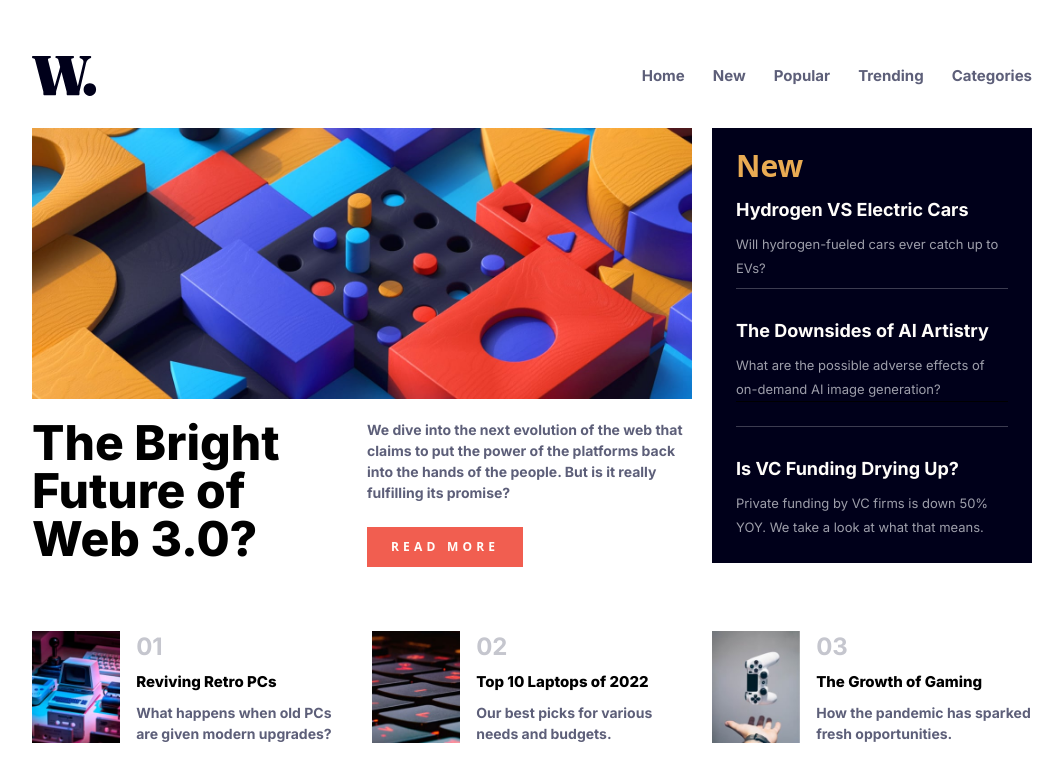
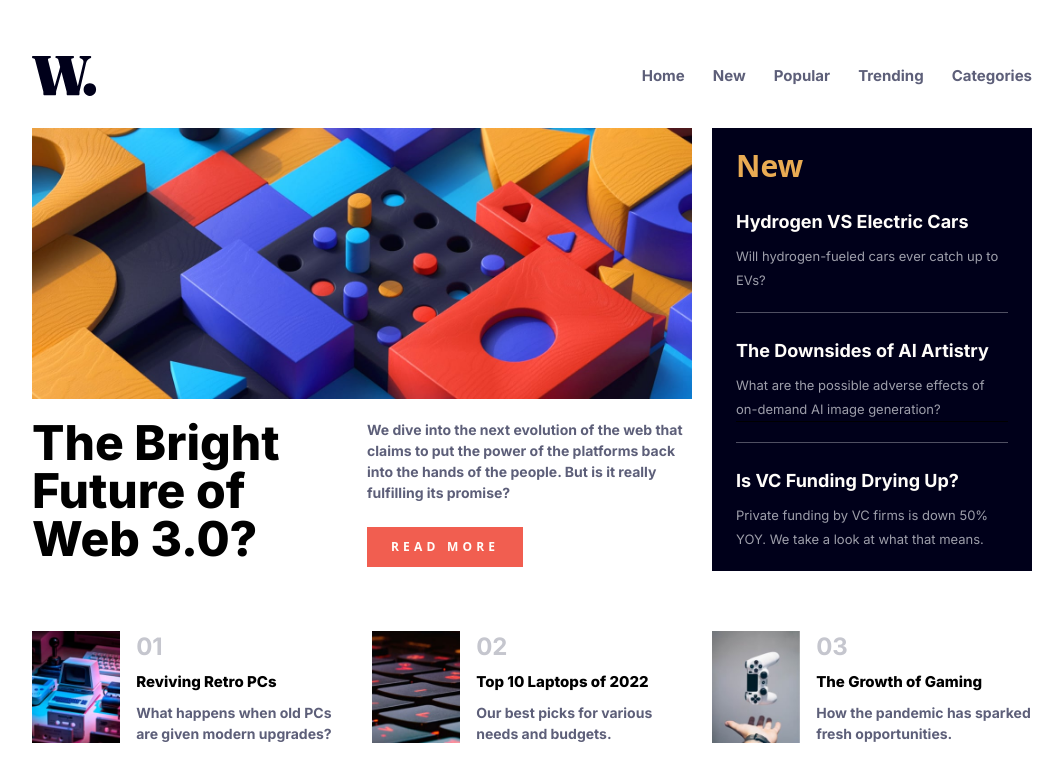
Before and after one commit to Andre-Lopez/fe-mentor-news-homepage, a React (Vite) app: page / in a window 1280 px wide. Shown: the top 782 px of the page, without its empty margins (108-1171 px from the left). Built offline with nearby package versions, Linux system fonts and the light colour scheme.

Commit message:
Learned of divide with flex/grid, implemented it in 'New' articles section

```diff
--- a/src/App.tsx
+++ b/src/App.tsx
@@ -80,22 +80,25 @@ function App() {
           {/* News Section */}
           <article className="news-section flex flex-col px-6 bg-very-dark-blue h-min pt-2 mt-8 md:mt-0 mx-auto">
             <h2 className="text-soft-orange font-bold text-3xl mt-3">New</h2>
-            <div className="sub-article border-b-[1px] border-solid border-grayish-blue/30 py-2">
+
+            <div className="flex flex-col divide-y-[1px] divide-opacity-40 divide-grayish-blue">
+              <div className="sub-article py-5">
                 <h5 className="news-article-title">Hydrogen VS Electric Cars</h5>
                 <p className="info news-article-details">Will hydrogen-fueled cars ever catch up to EVs?</p>
               </div>
-            <div className="sub-article border-b-[1px] border-solid border-grayish-blue/30 py-6">
+              <div className="sub-article py-5">
                 <h5 className="news-article-title">The Downsides of AI Artistry</h5>
                 <p className="info news-article-details">
                   What are the possible adverse effects of on-demand AI image generation?
                 </p>
                 <hr />
               </div>
-            <div className="sub-article py-6">
+              <div className="sub-article py-5">
                 <h5 className="news-article-title">Is VC Funding Drying Up?</h5>
                 <p className="info news-article-details">
                   Private funding by VC firms is down 50% YOY. We take a look at what that means.
                 </p>
+              </div>
             </div>
           </article>
         </div>
```
Lines whose indentation alone changed are shown as unchanged.
